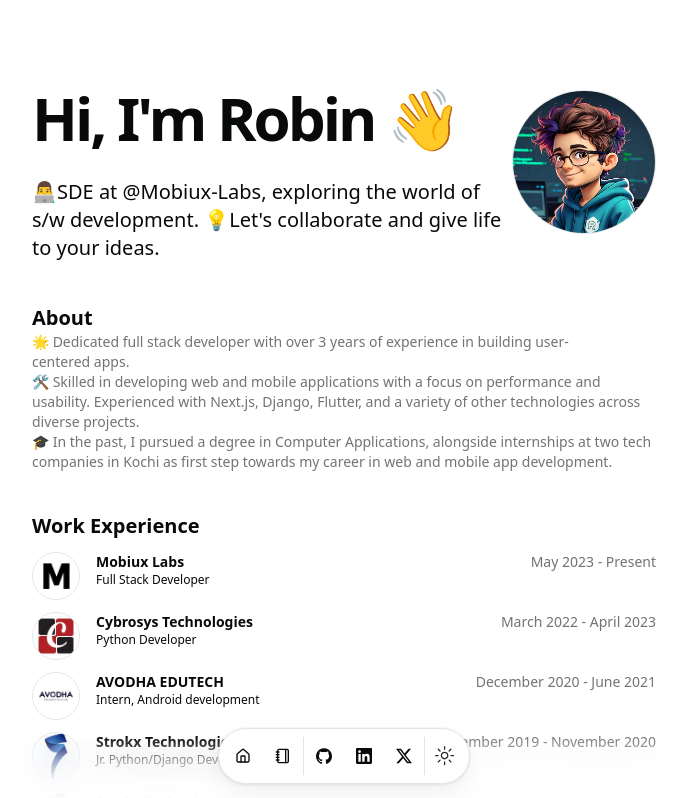
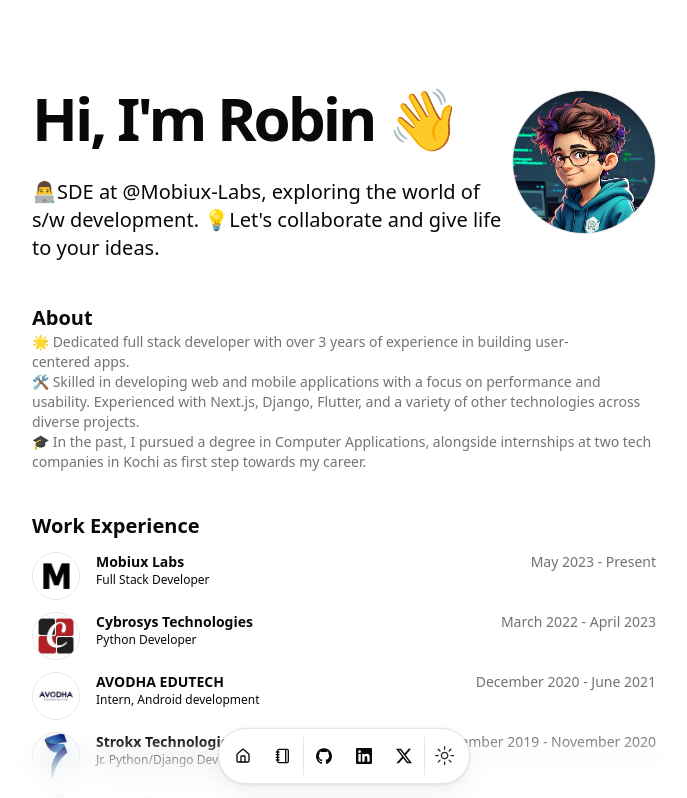
Before and after one commit to Robin-Kurian/robin-portfolio-frontend, a Next.js app: page / in a window 1280 px wide. Shown: the top 798 px of the page, without its empty margins (296-983 px from the left). Built offline with nearby package versions, Linux system fonts and the light colour scheme.

Commit message:
refactor

```diff
--- a/src/data/resume.tsx
+++ b/src/data/resume.tsx
@@ -9,7 +9,7 @@
   locationLink: "https://www.google.com/maps/place/bengaluru",
   description: `👨‍💻SDE at @Mobiux-Labs, exploring the world of s/w development. 💡Let's collaborate and give life to your ideas.`,
   summary:
-    "🌟 Dedicated full stack developer with over 3 years of experience in building user-centered apps.\n\n 🛠️ Skilled in developing web and mobile applications with a focus on performance and usability. Experienced with Next.js, Django, Flutter, and a variety of other technologies across diverse projects. \n\n🎓 In the past, I pursued a degree in Computer Applications, alongside internships at two tech companies in Kochi as first step towards my career in web and mobile app development.",
+    "🌟 Dedicated full stack developer with over 3 years of experience in building user-centered apps.\n\n 🛠️ Skilled in developing web and mobile applications with a focus on performance and usability. Experienced with Next.js, Django, Flutter, and a variety of other technologies across diverse projects. \n\n🎓 In the past, I pursued a degree in Computer Applications, alongside internships at two tech companies in Kochi as first step towards my career.",
   avatarUrl: "/dev.png",
   skills: [
     "NextJs",
```
